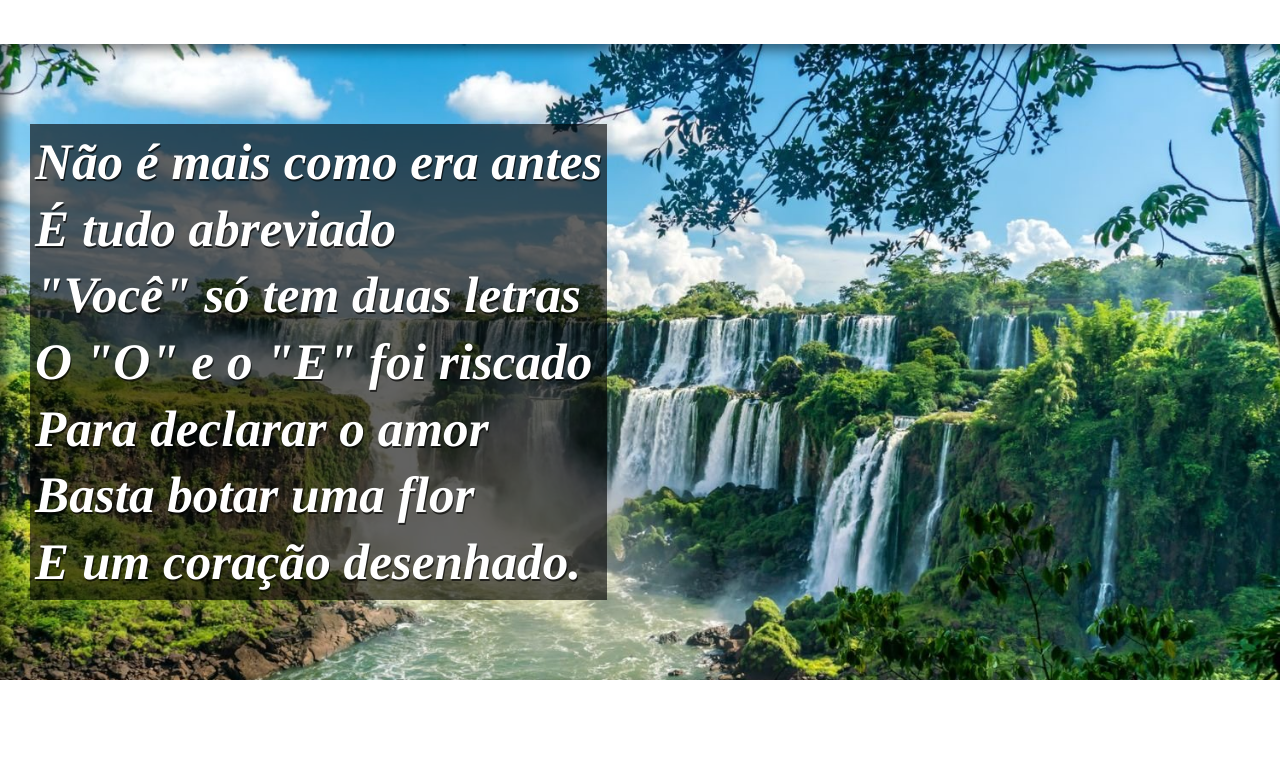
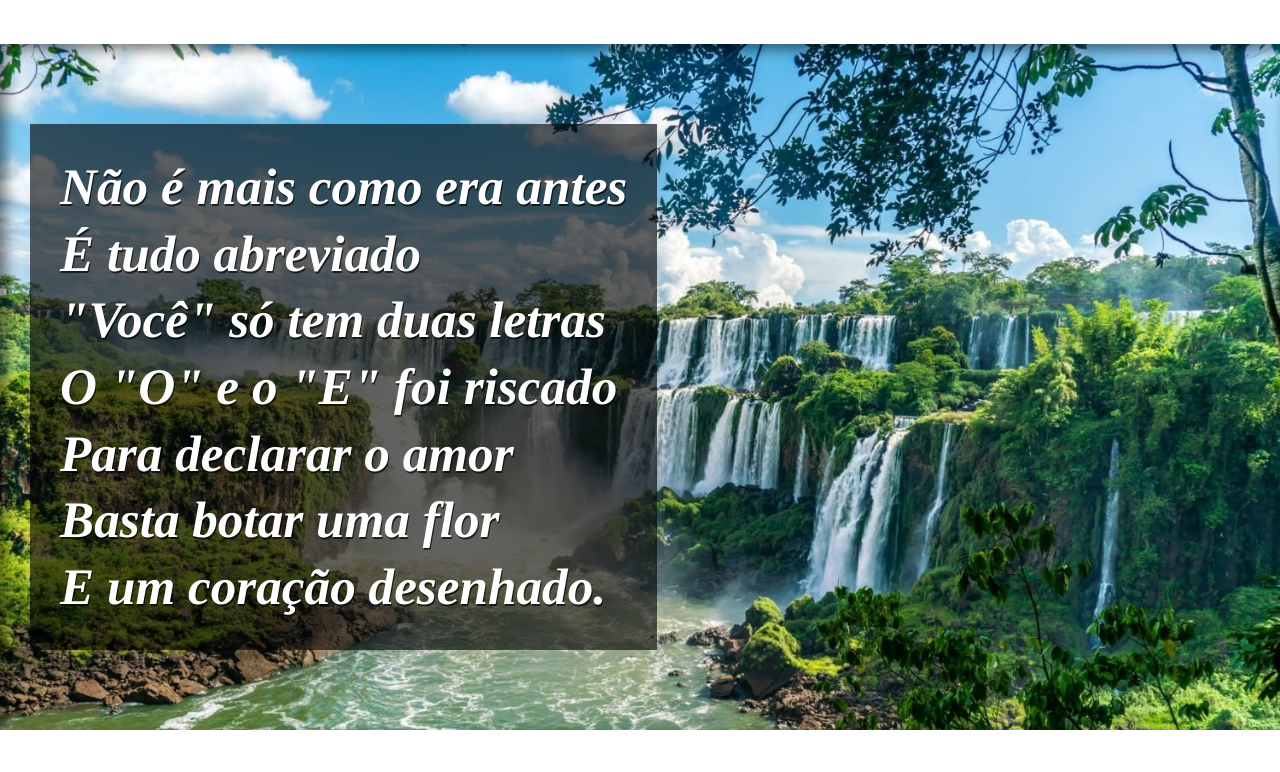
Before and after one commit to caiogfe/html-css, a plain HTML site: page desafios/d012/index.html in a window 1280 px wide. Shown: the part 940-1712 px from the top of the page. Drawn offline with Linux system fonts and the light colour scheme; a web font is replaced by a local one.

Commit message:
ajustei o padding das caixas

```diff
--- a/desafios/d012/estilo/style.css
+++ b/desafios/d012/estilo/style.css
@@ -66,8 +66,7 @@ section > p {
     text-shadow: 1px 2px 0px rgba(0, 0, 0, 0.651);
     display: inline-block;
     background-color: rgba(0, 0, 0, 0.616);
-
-    padding: 5px;
+    padding: 30px;
 }
 
 #img01 {
```
